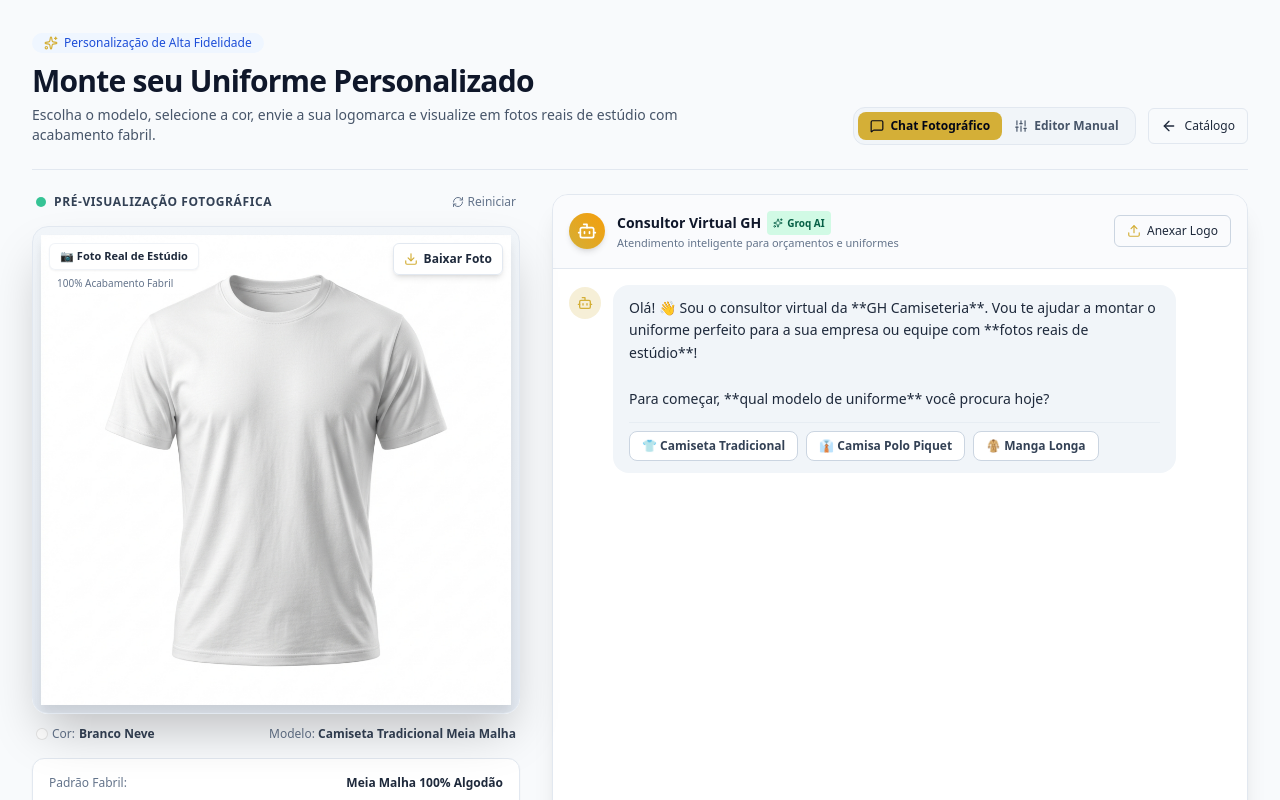
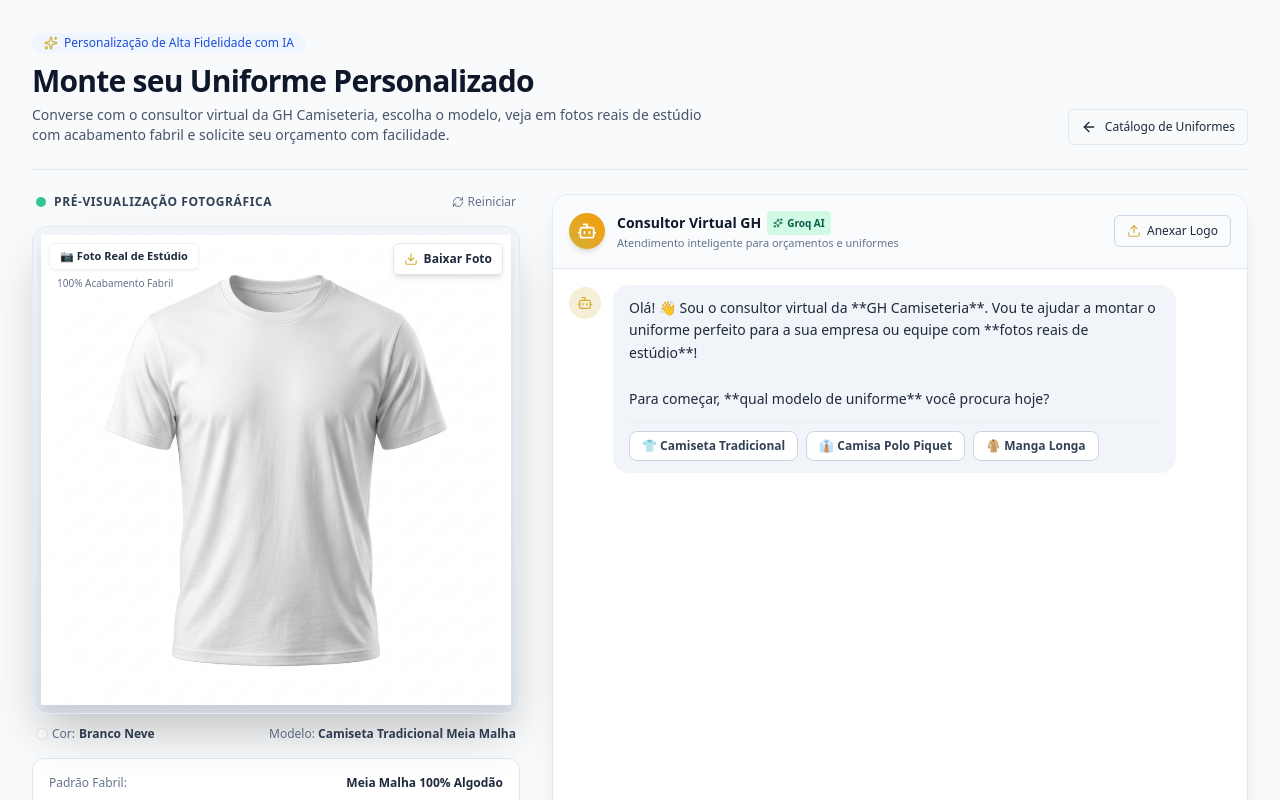
Before and after one commit to tecproms/ghcamiseteria, a Next.js app: page /monte-seu-uniforme in a window 1280 px wide. Shown: the top 800 px of the page. Built offline with nearby package versions, Linux system fonts and the light colour scheme.

Commit message:
feat: tornar o Chat Fotografico com IA a experiencia exclusiva de monte-seu-uniforme

```diff
--- a/app/(public)/monte-seu-uniforme/page.tsx
+++ b/app/(public)/monte-seu-uniforme/page.tsx
@@ -1,16 +1,12 @@
 "use client";
 
-import React, { useState, Suspense } from "react";
+import React, { Suspense } from "react";
 import Link from "next/link";
-import { Sparkles, ArrowLeft, Loader2, MessageSquare, Sliders } from "lucide-react";
+import { Sparkles, ArrowLeft, Loader2 } from "lucide-react";
 import { Button } from "@/components/ui/button";
-import { VisualConfigurator } from "@/components/configurator/visual-configurator";
 import { ChatConfigurator } from "@/components/configurator/chat-configurator";
 
 export default function MonteSeuUniformePage() {
-  // Modo de interação: "chat" (Fotos reais de estúdio + diálogo guiado) ou "canvas" (Editor 2D técnico)
-  const [configuratorMode, setConfiguratorMode] = useState<"chat" | "canvas">("chat");
-
   return (
     <div className="mx-auto max-w-7xl px-4 py-8 sm:px-6 lg:px-8">
       {/* Header */}
@@ -18,68 +14,36 @@ export default function MonteSeuUniformePage() {
         <div>
           <div className="inline-flex items-center gap-1.5 rounded-full bg-blue-50 text-blue-700 dark:bg-blue-950/50 dark:text-blue-300 px-3 py-0.5 text-xs font-medium mb-2.5">
             <Sparkles className="h-3.5 w-3.5 text-[#d4af37]" />
-            Personalização de Alta Fidelidade
+            Personalização de Alta Fidelidade com IA
           </div>
           <h1 className="text-2xl sm:text-3xl font-extrabold tracking-tight text-slate-900 dark:text-white">
             Monte seu Uniforme Personalizado
           </h1>
           <p className="mt-1.5 text-sm text-slate-600 dark:text-zinc-400 max-w-2xl">
-            Escolha o modelo, selecione a cor, envie a sua logomarca e visualize em fotos reais de estúdio com acabamento fabril.
+            Converse com o consultor virtual da GH Camiseteria, escolha o modelo, veja em fotos reais de estúdio com acabamento fabril e solicite seu orçamento com facilidade.
           </p>
-        </div>
-
-        <div className="flex flex-col sm:flex-row items-stretch sm:items-center gap-3">
-          {/* Seletor de Modo (Chat Fotográfico vs Editor Manual) */}
-          <div className="inline-flex items-center p-1 rounded-xl bg-slate-100 dark:bg-zinc-900 border border-slate-200 dark:border-zinc-800 self-start sm:self-auto">
-            <button
-              onClick={() => setConfiguratorMode("chat")}
-              className={`inline-flex items-center gap-1.5 px-3 py-1.5 rounded-lg text-xs font-bold transition-all ${
-                configuratorMode === "chat"
-                  ? "bg-[#d4af37] text-slate-950 shadow-xs"
-                  : "text-slate-600 dark:text-zinc-400 hover:text-slate-900 dark:hover:text-white"
-              }`}
-            >
-              <MessageSquare className="h-3.5 w-3.5" />
-              Chat Fotográfico
-            </button>
-            <button
-              onClick={() => setConfiguratorMode("canvas")}
-              className={`inline-flex items-center gap-1.5 px-3 py-1.5 rounded-lg text-xs font-bold transition-all ${
-                configuratorMode === "canvas"
-                  ? "bg-[#d4af37] text-slate-950 shadow-xs"
-                  : "text-slate-600 dark:text-zinc-400 hover:text-slate-900 dark:hover:text-white"
-              }`}
-            >
-              <Sliders className="h-3.5 w-3.5" />
-              Editor Manual
-            </button>
         </div>
 
         <Link href="/uniformes">
           <Button variant="outline" size="sm" className="gap-2 shrink-0 h-9">
             <ArrowLeft className="h-4 w-4" />
-              Catálogo
+            Catálogo de Uniformes
           </Button>
         </Link>
       </div>
-      </div>
 
-      {/* Conteúdo Dinâmico */}
+      {/* Experiência Fotográfica com Chat Inteligente */}
       <Suspense
         fallback={
           <div className="flex flex-col items-center justify-center p-20 gap-3">
             <Loader2 className="h-8 w-8 animate-spin text-[#d4af37]" />
             <p className="text-sm font-medium text-slate-600 dark:text-zinc-400">
-              Iniciando configurador...
+              Carregando estúdio fotográfico...
             </p>
           </div>
         }
       >
-        {configuratorMode === "chat" ? (
         <ChatConfigurator />
-        ) : (
-          <VisualConfigurator />
-        )}
       </Suspense>
     </div>
   );
```
Lines whose indentation alone changed are shown as unchanged.
